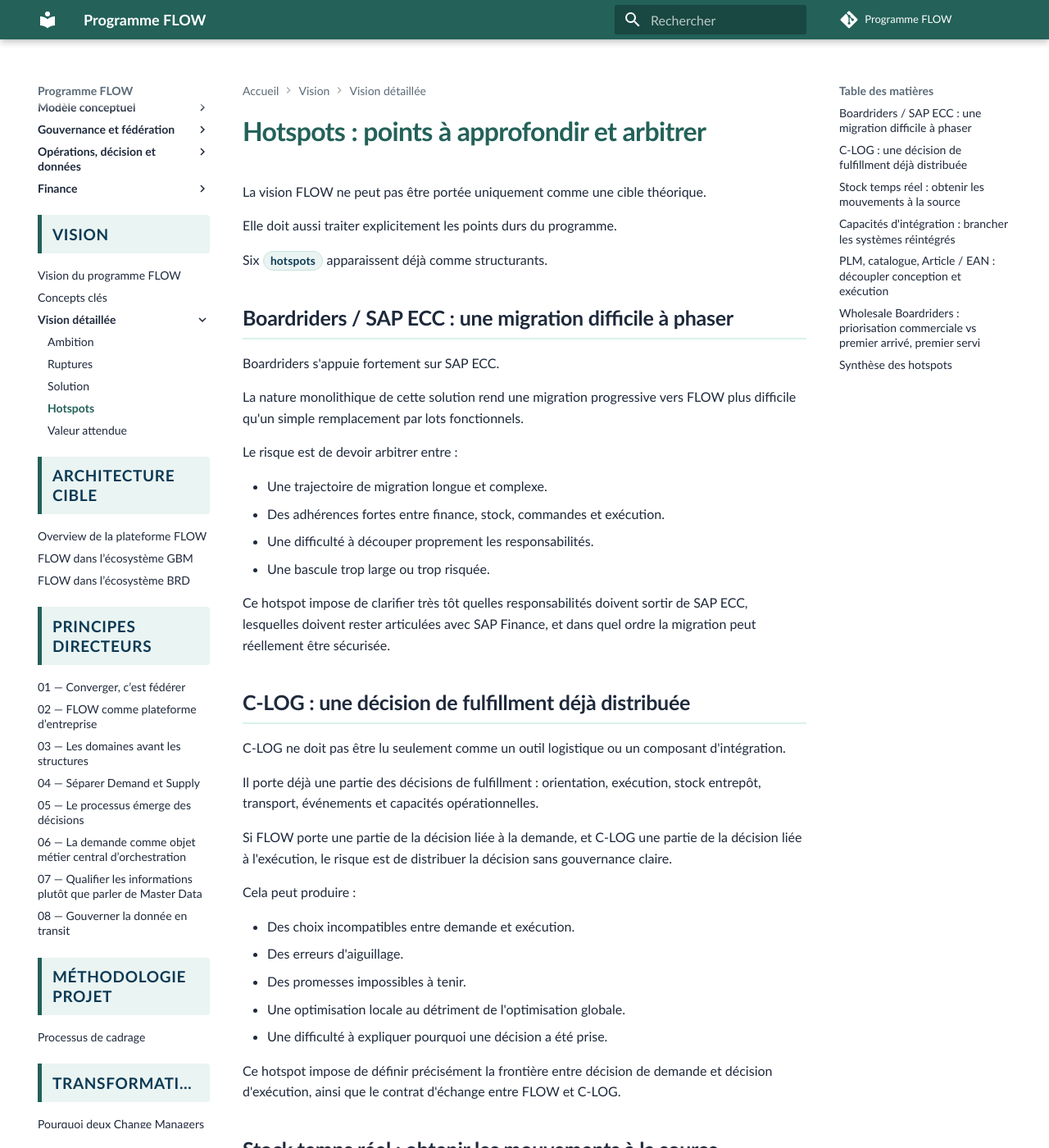
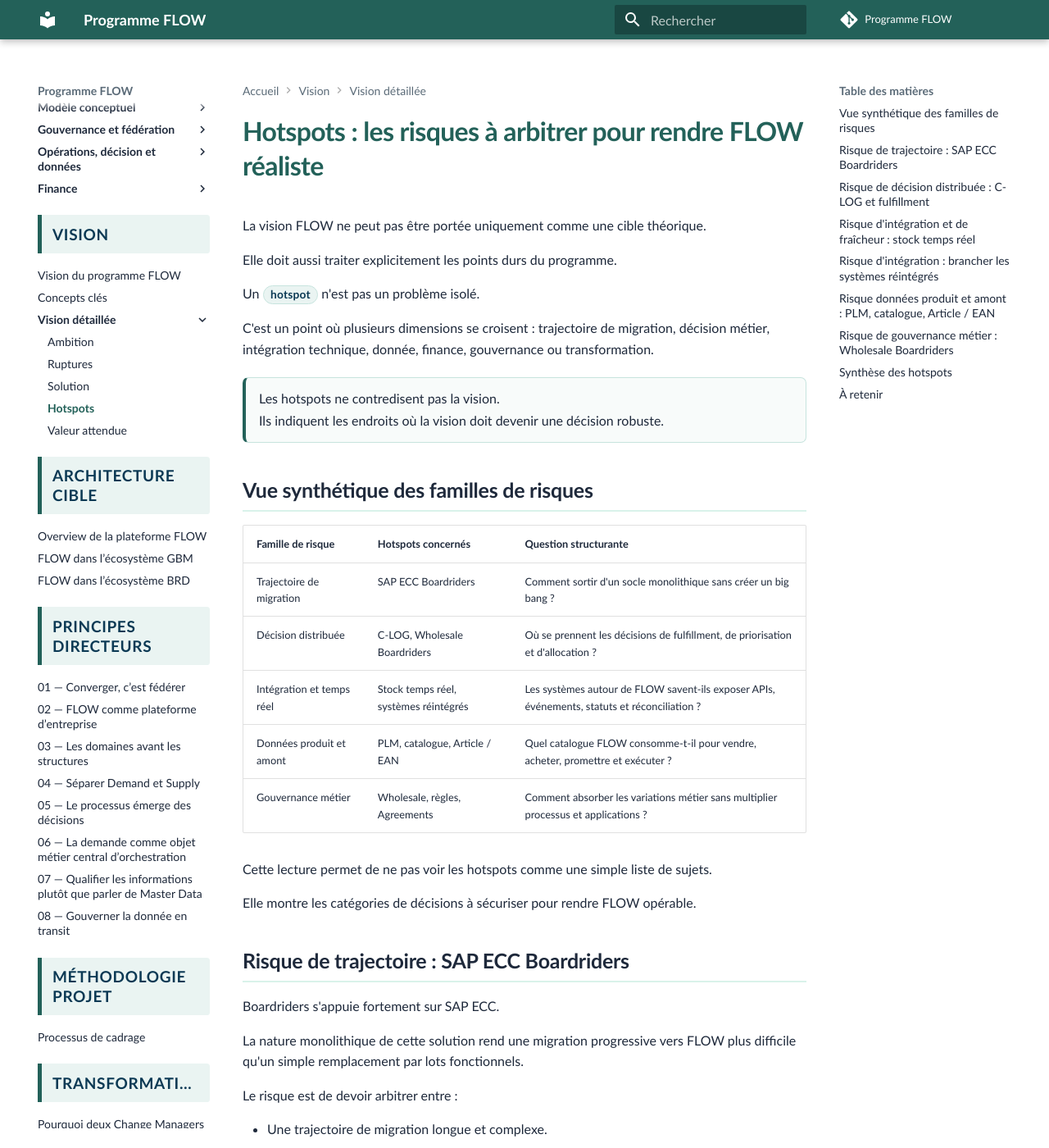
Before and after one commit to laurent-sintes/FLOW-Program, an MkDocs documentation site: the page built from docs/vision/vision-detaillee/4-hotspots.md, in a window 1280 px wide and 1400 px high. Shown: the whole window at 82% size. Built offline with MkDocs 1.6.1 and Material for MkDocs 9.7.7, drawn with Linux system fonts in a browser that asks for light colours; comment, search, counter and statistics services are not loaded; some of the changed text lies outside the part shown.

Commit message:
Restructurer les hotspots par familles de risques

```diff
--- a/docs/vision/vision-detaillee/4-hotspots.md
+++ b/docs/vision/vision-detaillee/4-hotspots.md
@@ -1,12 +1,33 @@
-# Hotspots : points à approfondir et arbitrer
+# Hotspots : les risques à arbitrer pour rendre FLOW réaliste
 
 La vision FLOW ne peut pas être portée uniquement comme une cible théorique.
 
 Elle doit aussi traiter explicitement les points durs du programme.
 
-Six <span class="flow-keyword">hotspots</span> apparaissent déjà comme structurants.
+Un <span class="flow-keyword">hotspot</span> n'est pas un problème isolé.
 
-## Boardriders / SAP ECC : une migration difficile à phaser
+C'est un point où plusieurs dimensions se croisent : trajectoire de migration, décision métier, intégration technique, donnée, finance, gouvernance ou transformation.
+
+<div class="flow-conviction">
+  <p>Les hotspots ne contredisent pas la vision.</p>
+  <p>Ils indiquent les endroits où la vision doit devenir une décision robuste.</p>
+</div>
+
+## Vue synthétique des familles de risques
+
+| Famille de risque | Hotspots concernés | Question structurante |
+| --- | --- | --- |
+| Trajectoire de migration | SAP ECC Boardriders | Comment sortir d'un socle monolithique sans créer un big bang ? |
+| Décision distribuée | C-LOG, Wholesale Boardriders | Où se prennent les décisions de fulfillment, de priorisation et d'allocation ? |
+| Intégration et temps réel | Stock temps réel, systèmes réintégrés | Les systèmes autour de FLOW savent-ils exposer APIs, événements, statuts et réconciliation ? |
+| Données produit et amont | PLM, catalogue, Article / EAN | Quel catalogue FLOW consomme-t-il pour vendre, acheter, promettre et exécuter ? |
+| Gouvernance métier | Wholesale, règles, Agreements | Comment absorber les variations métier sans multiplier processus et applications ? |
+
+Cette lecture permet de ne pas voir les hotspots comme une simple liste de sujets.
+
+Elle montre les catégories de décisions à sécuriser pour rendre FLOW opérable.
+
+## Risque de trajectoire : SAP ECC Boardriders
 
 Boardriders s'appuie fortement sur SAP ECC.
 
@@ -21,7 +42,7 @@ Le risque est de devoir arbitrer entre :
 
 Ce hotspot impose de clarifier très tôt quelles responsabilités doivent sortir de SAP ECC, lesquelles doivent rester articulées avec SAP Finance, et dans quel ordre la migration peut réellement être sécurisée.
 
-## C-LOG : une décision de fulfillment déjà distribuée
+## Risque de décision distribuée : C-LOG et fulfillment
 
 C-LOG ne doit pas être lu seulement comme un outil logistique ou un composant d'intégration.
 
@@ -39,7 +60,7 @@ Cela peut produire :
 
 Ce hotspot impose de définir précisément la frontière entre décision de demande et décision d'exécution, ainsi que le contrat d'échange entre FLOW et C-LOG.
 
-## Stock temps réel : obtenir les mouvements à la source
+## Risque d'intégration et de fraîcheur : stock temps réel
 
 Le <span class="flow-keyword">Stock Unifié</span> n'a de valeur opérationnelle que si les mouvements de stock remontent avec une fraîcheur suffisante.
 
@@ -65,7 +86,7 @@ Ce hotspot impose donc de clarifier :
 
 Sans cette capacité, FLOW pourra consolider une vision de stock, mais pas garantir une décision de promesse, d'allocation ou de fulfillment suffisamment fiable à l'échelle omnicanale.
 
-## Capacités d'intégration : brancher les systèmes réintégrés
+## Risque d'intégration : brancher les systèmes réintégrés
 
 FLOW ne vise pas à réécrire tous les services existants.
 
@@ -87,7 +108,7 @@ Ce hotspot impose de clarifier :
 
 Le hotspot Stock temps réel est un cas critique de cette problématique, mais il ne doit pas porter tout le sujet.
 
-## PLM, catalogue, Article / EAN : découpler conception et exécution
+## Risque données produit et amont : PLM, catalogue, Article / EAN
 
 Beaumanoir dispose d'un PLM structurant pour gérer les collections, les fiches produits, les grilles taille / couleur, les échanges avec les fournisseurs et les engagements industriels très tôt dans la saison.
 
@@ -112,7 +133,7 @@ Ce hotspot impose de clarifier :
 - La gouvernance des nomenclatures taille / couleur.
 - Le découplage entre processus de conception amont et capacités Demand / Fulfillment.
 
-## Wholesale Boardriders : priorisation commerciale vs premier arrivé, premier servi
+## Risque de gouvernance métier : Wholesale Boardriders
 
 La stratégie Wholesale de Boardriders repose sur une logique de priorisation des meilleurs clients.
 
@@ -132,19 +153,25 @@ C'est typiquement le genre de variation métier que FLOW doit absorber sans mult
 
 ## Synthèse des hotspots
 
-| Hotspot | Risque | Ce que FLOW doit clarifier |
+| Hotspot | Famille de risque | Ce que FLOW doit clarifier |
 | --- | --- | --- |
-| SAP ECC Boardriders | Migration difficile à phaser, adhérences fortes, risque de big bang | Découpage des responsabilités, trajectoire de sortie, articulation avec Finance |
-| C-LOG | Décision de fulfillment distribuée, erreurs d'aiguillage, optimisation locale | Frontière demande / exécution, contrat de décision, gouvernance des arbitrages |
-| Stock temps réel | Stock unifié trop peu frais pour promettre, allouer ou optimiser de manière fiable | Événements POS et logistiques, fraîcheur attendue, contrats d'événements, réconciliation |
-| Capacités d'intégration des systèmes réintégrés | Services existants métier-pertinents mais incapables de se brancher proprement sur FLOW | APIs, événements, statuts, documents, corrélation, réconciliation, trajectoire d'encapsulation ou remplacement |
-| PLM, catalogue, Article / EAN | Dépendance excessive de FLOW au modèle PLM historique, difficulté à gérer produits conçus et produits importés | Granularité Article / EAN, Product Agreement Catalog, frontière conception / exécution, nomenclatures |
-| Wholesale Boardriders | Priorisation commerciale incompatible avec une logique FIFO simple | Rules, policies, allocation, engagements, promesse client |
+| SAP ECC Boardriders | Trajectoire de migration | Découpage des responsabilités, trajectoire de sortie, articulation avec Finance |
+| C-LOG | Décision distribuée | Frontière demande / exécution, contrat de décision, gouvernance des arbitrages |
+| Stock temps réel | Intégration et fraîcheur | Événements POS et logistiques, fraîcheur attendue, contrats d'événements, réconciliation |
+| Capacités d'intégration des systèmes réintégrés | Intégration des services existants | APIs, événements, statuts, documents, corrélation, réconciliation, trajectoire d'encapsulation ou remplacement |
+| PLM, catalogue, Article / EAN | Données produit et amont | Granularité Article / EAN, Product Agreement Catalog, frontière conception / exécution, nomenclatures |
+| Wholesale Boardriders | Gouvernance métier | Rules, policies, allocation, engagements, promesse client |
+
+## À retenir
 
 Ces hotspots montrent que FLOW n'est pas seulement un outil cible.
 
 FLOW est aussi un cadre de décision pour traiter les tensions réelles de convergence du groupe.
 
+La valeur de cette page n'est donc pas de lister les difficultés.
+
+Elle est de montrer les décisions à sécuriser pour que la plateforme puisse réellement tenir sa promesse.
+
 ---
 
 ← Page précédente : [Solution](3-plateforme-flow.md) · → Page suivante : [Valeur attendue](5-valeur-attendue.md)
```
